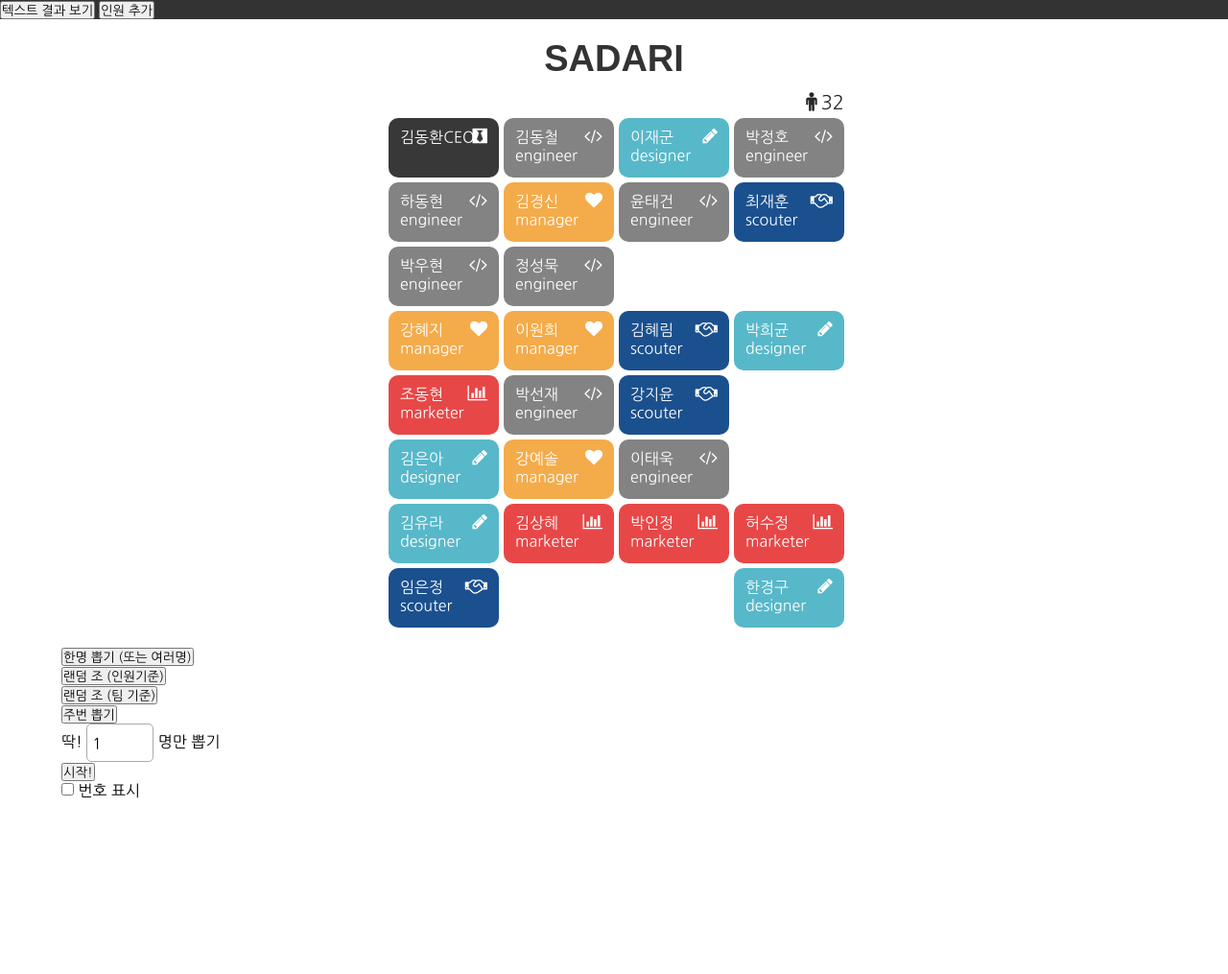
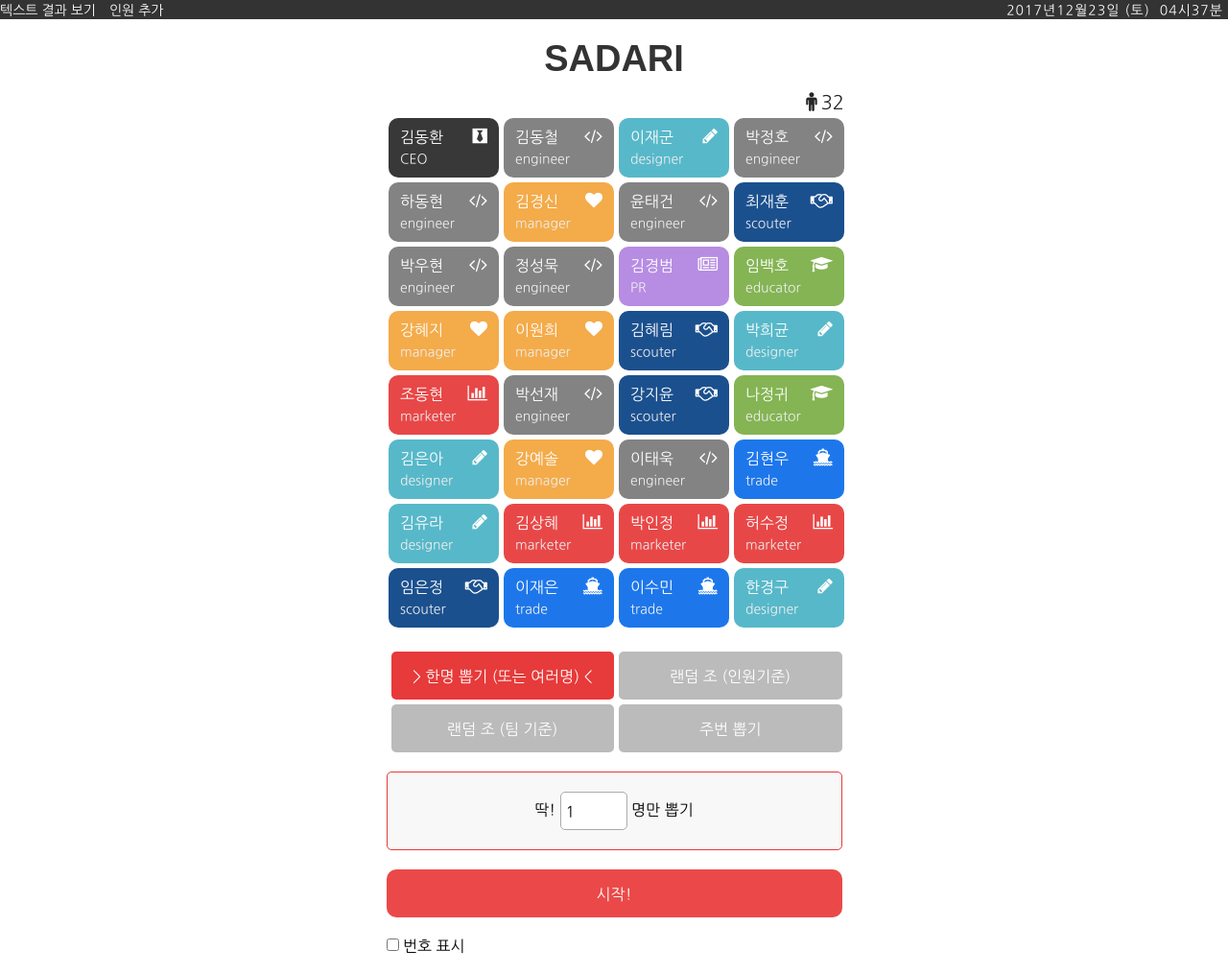
Before and after one commit to tg0825/sadari-vue, a PHP site: page / in a window 1280 px wide. Shown: the whole page at 96% size. Before the commit the page ends 832 px from the top, so only its background shows below. Run offline with PHP 8.4, Linux system fonts and the light colour scheme; some web fonts are replaced.

Commit message:
css 수정

```diff
--- a/style.css
+++ b/style.css
@@ -225,19 +225,11 @@ input:focus {
     content: '\f004';
 }
 
-<<<<<<< Updated upstream
 .pr{
     background: #b78ce3;
 }
 
 .pr:after{
-=======
-.PR {
-    background: #b78ce3;
-}
-
-.PR:after {
->>>>>>> Stashed changes
     content: '\f1ea';
 }
 
@@ -245,11 +237,7 @@ input:focus {
     background: rgb(29, 119, 235);
 }
 
-<<<<<<< Updated upstream
-.trade:after{
-=======
-.b2b:after {
->>>>>>> Stashed changes
+.trade:after {
     content: '\f21a';
 }
 
@@ -629,9 +617,6 @@ input:focus {
     font-size: 18px;
     font-family: FontAwesome;
 }
-<<<<<<< Updated upstream
-=======
-
 .team.item input {
     position: absolute;
     top: 0;
@@ -641,8 +626,6 @@ input:focus {
     z-index: -1;
     visibility: hidden;
 }
-
->>>>>>> Stashed changes
 @keyframes pop {
     50% {
         transform: scale(1.2);
```
